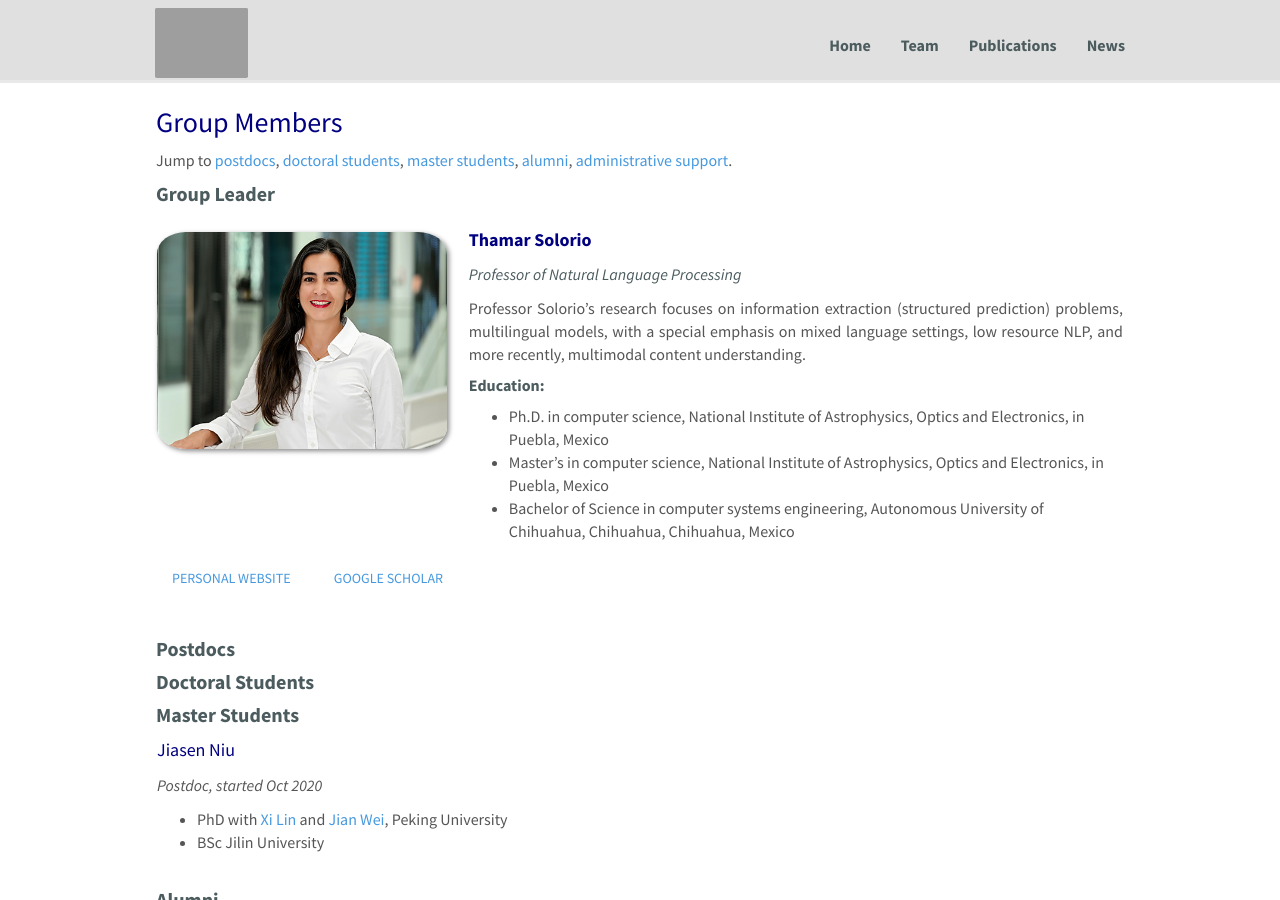
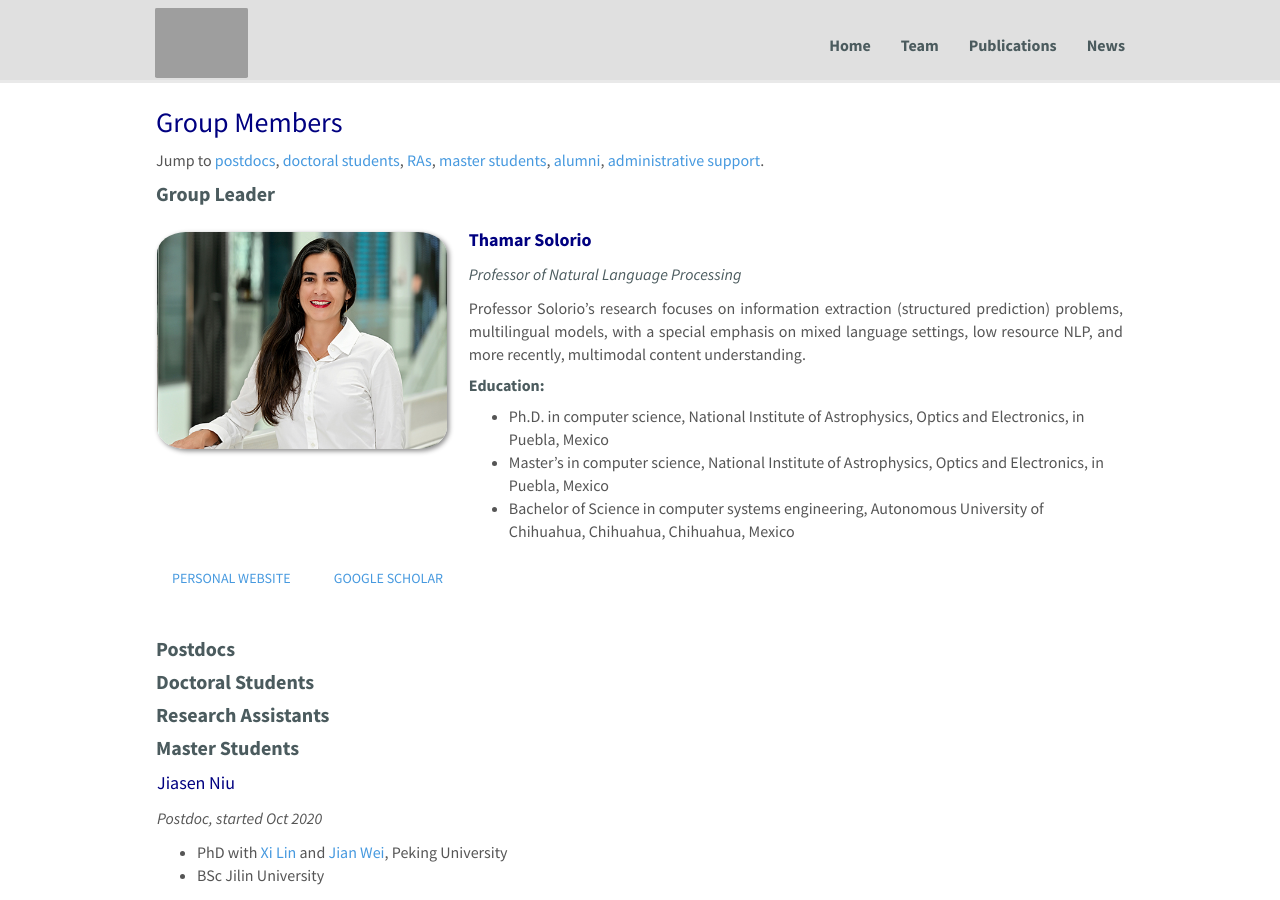
Before and after one commit to toqeerehsan/RiTUAL, a Jekyll site: the page built from _pages/team.md, in a window 1280 px wide and 900 px high. Built offline with Jekyll 4.4.1, drawn with Linux system fonts in a browser that asks for light colours; nearby versions of some CDN libraries.

Commit message:
updated page(s)

```diff
--- a/_pages/team.md
+++ b/_pages/team.md
@@ -9,7 +9,7 @@ permalink: /team/
 <h3>Group Members</h3>
 
 <!--Jump to [staff](#staff), [master and bachelor students](#master-and-bachelor-students), [alumni](#alumni), [administrative support](#administrative-support). -->
-Jump to [postdocs](#postdocs), [doctoral students](#doctoral-students), [master students](#master-and-bachelor-students), [alumni](#alumni), [administrative support](#administrative-support).
+Jump to [postdocs](#postdocs), [doctoral students](#doctoral-students), [RAs](#research-assistants), [master students](#master-and-bachelor-students), [alumni](#alumni), [administrative support](#administrative-support).
 
 <h4 id="staff">Group Leader</h4>
 {% assign number_printed = 0 %}
@@ -90,6 +90,7 @@ Jump to [postdocs](#postdocs), [doctoral students](#doctoral-students), [master
 
 <h4 id="doctoral-students">Doctoral Students</h4>
 
+<h4 id="research-assistants">Research Assistants</h4>
 
 <h4 id="master-and-bachelor-students">Master Students</h4>
 {% assign number_printed = 0 %}
```
